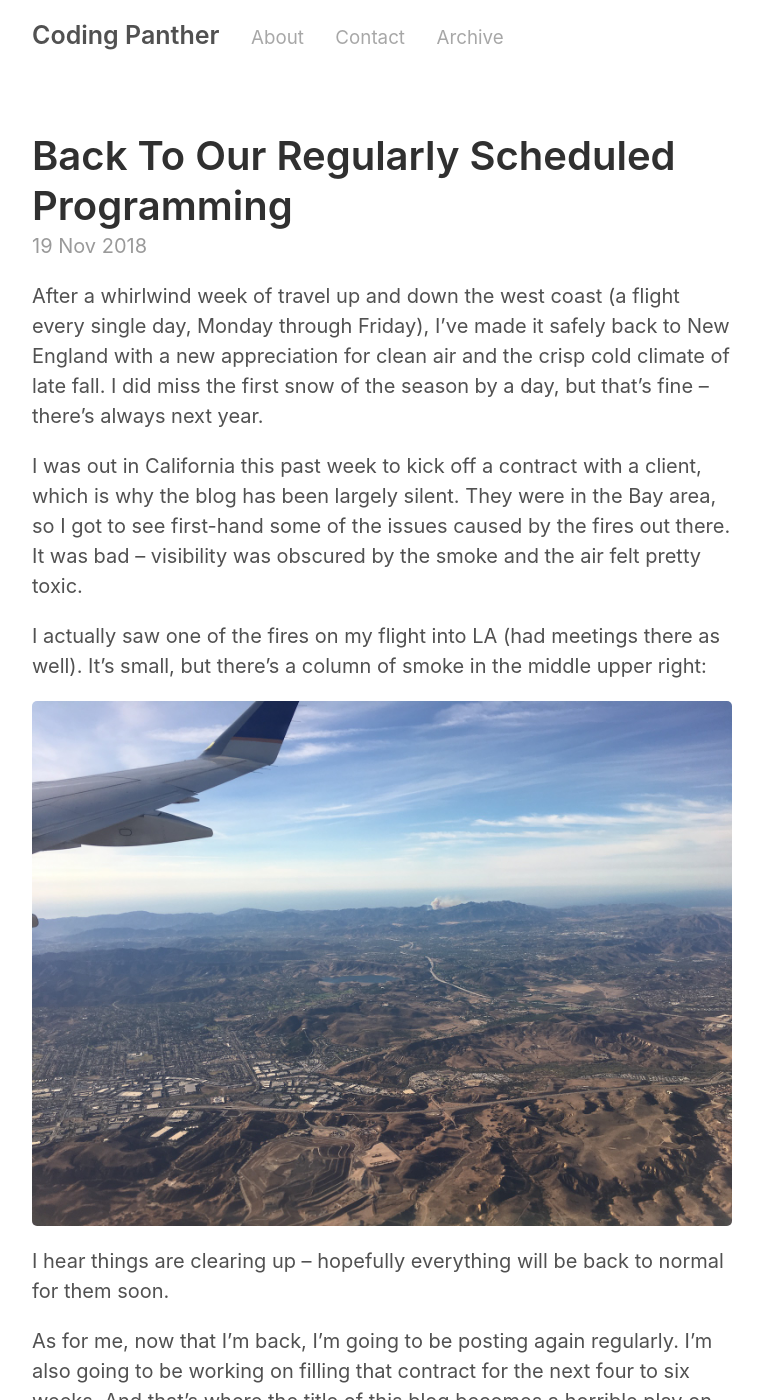
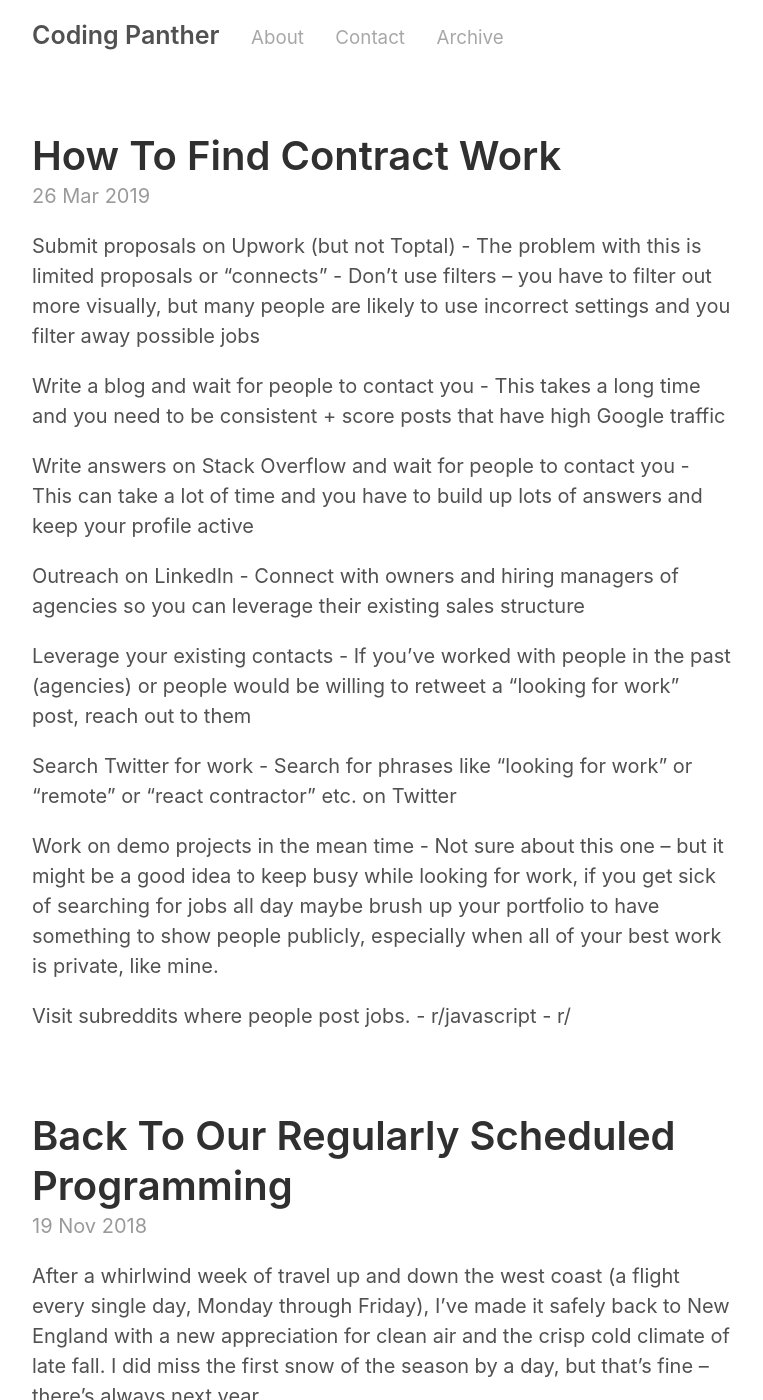
Before and after one commit to elliotbonneville/elliotbonneville.github.io, a Jekyll site: the page built from index.html, in a window 1280 px wide and 1400 px high. Shown: the whole window, without its empty margins (258-1021 px from the left). Built offline with Jekyll 4.4.1, drawn with Linux system fonts in a browser that asks for light colours; the list of posts is cut into pages by our own code; some of the changed text lies outside the part shown.

```diff
--- /dev/null
+++ b/_posts/2019-03-26-how-to-find-contract-work.md
@@ -0,0 +1,32 @@
+---
+layout: post
+title: How To Find Contract Work
+comments: true
+permalink: how-to-find-contract-work
+---
+
+Submit proposals on Upwork (but not Toptal)
+    - The problem with this is limited proposals or "connects"
+    - Don't use filters -- you have to filter out more visually, but many people are likely to use incorrect settings and you filter away possible jobs
+
+Write a blog and wait for people to contact you
+    - This takes a long time and you need to be consistent + score posts that have high Google traffic
+
+Write answers on Stack Overflow and wait for people to contact you
+    - This can take a lot of time and you have to build up lots of answers and keep your profile active
+
+Outreach on LinkedIn
+    - Connect with owners and hiring managers of agencies so you can leverage their existing sales structure
+
+Leverage your existing contacts
+    - If you've worked with people in the past (agencies) or people would be willing to retweet a "looking for work" post, reach out to them
+
+Search Twitter for work
+    - Search for phrases like "looking for work" or "remote" or "react contractor" etc. on Twitter
+
+Work on demo projects in the mean time
+    - Not sure about this one -- but it might be a good idea to keep busy while looking for work, if you get sick of searching for jobs all day maybe brush up your portfolio to have something to show people publicly, especially when all of your best work is private, like mine.
+
+Visit subreddits where people post jobs.
+    - r/javascript
+    - r/
--- a/about.md
+++ b/about.md
@@ -5,7 +5,7 @@
 
 Welcome to Coding Panther, where Elliot Bonneville writes about code, mindset, lifestyle, the existence of a JavaScript consultant, and anything else he feels like sharing with the general public.
 
-He is currently available for work through his company [Panther Contracting](https://www.panthercontracting.com).
+He is currently looking to pick up a full-time contract role -- resume here: https://bit.ly/2I5QN78
 
 He is comfortable writing about himself in the third person. He enjoys writing, reading, music, and of course -- coffee, coding, and cats. 🐈
 
```
Also changed, not shown: 1 other file.
